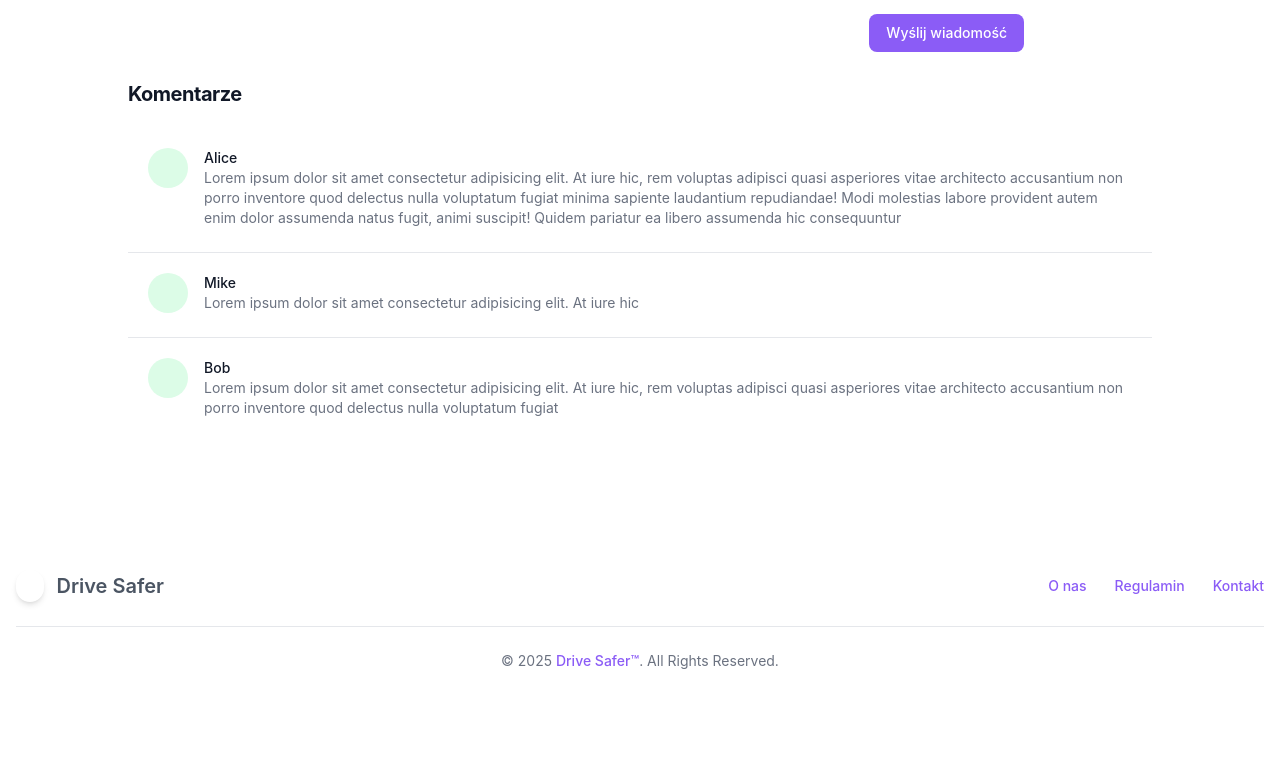
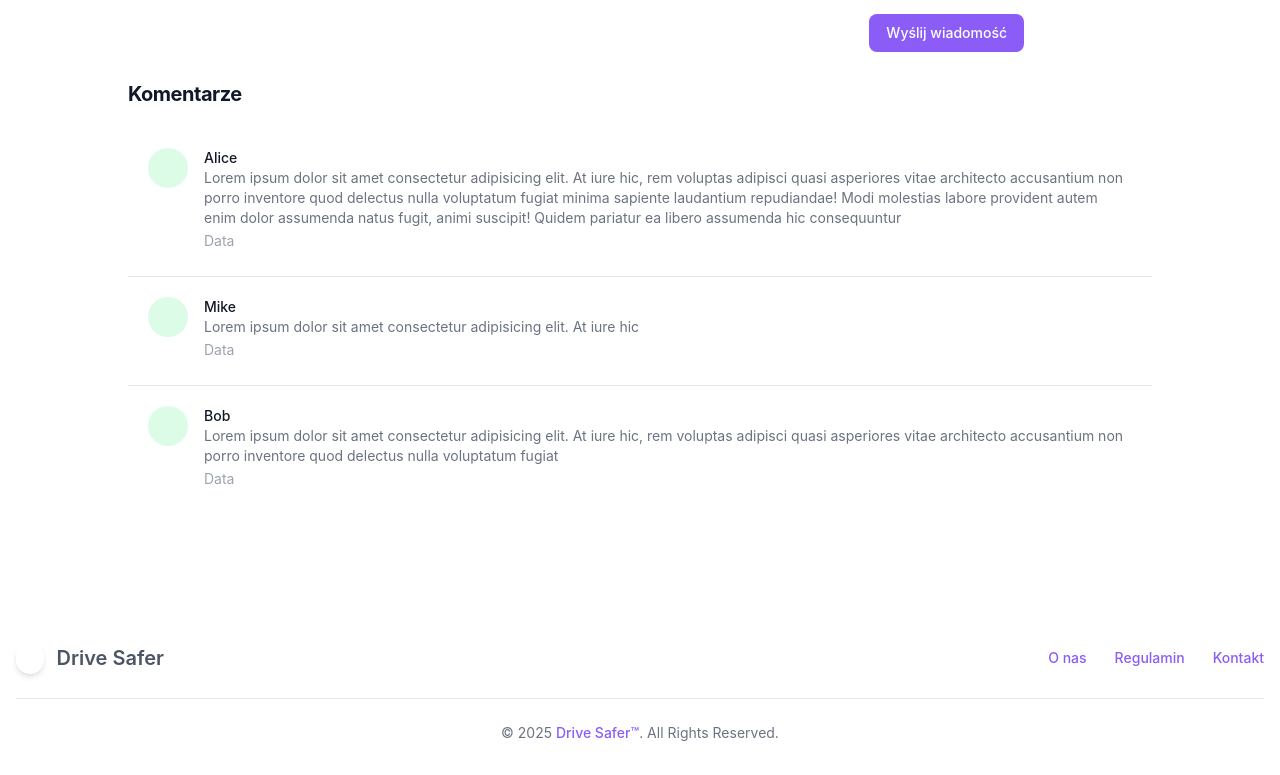
Before and after one commit to yanicorn3000/Drive-Safer, a React (Vite) app: page /tip/1 in a window 1280 px wide. Shown: the part 1217-1992 px from the top of the page. Before the commit the page ends 1920 px from the top, so only its background shows below. Built offline with nearby package versions, Linux system fonts and the light colour scheme; a web font is replaced by a local one.

Commit message:
Basic structure --quiz

```diff
--- a/src/components/comments/CommentsList.tsx
+++ b/src/components/comments/CommentsList.tsx
@@ -38,7 +38,9 @@ const CommentsList = () => {
                   <p className="text-sm font-medium text-gray-900">
                     {comment.name}
                   </p>
+
                   <p className="text-sm text-gray-500">{comment.message}</p>
+                  <span className="text-sm text-gray-400">Data</span>
                 </div>
               </div>
             </li>
```
